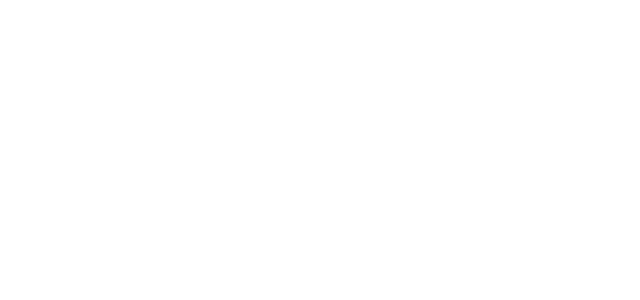
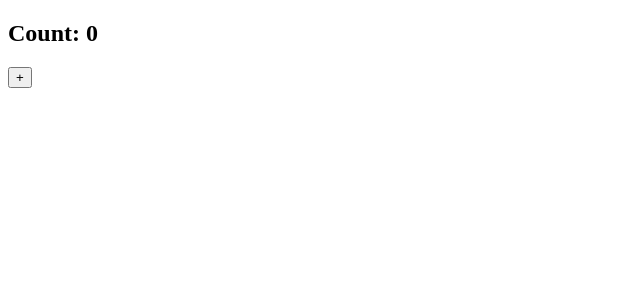
Before and after one commit to MrCupid75/REACT-JS-BEGINNER-TO-ADVANCE-COURSE, a React (Vite) app in the folder vite-project/: page / in a window 1280 px wide. Shown: the top 300 px of the page, without its empty margins (0-640 px from the left). Built offline with nearby package versions, Linux system fonts and the light colour scheme.

Commit message:
counter component implemented

```diff
--- a/vite-project/src/App.jsx
+++ b/vite-project/src/App.jsx
@@ -1,10 +1,11 @@
 import React from 'react'
+import Counter from './useStateChallenege/Counter'
 
 const App = () => {
 
   return (
    <section>
-
+      <Counter />
    </section>
   )
 }
--- a/vite-project/src/useStateChallenege/Counter.jsx
+++ b/vite-project/src/useStateChallenege/Counter.jsx
@@ -0,0 +1,20 @@
+import React, { useState } from 'react'
+
+const Counter = () => {
+
+    const [count, setCount] = useState(() => {
+        const initialCount = 0
+        return initialCount
+    })
+
+    const addOne = () => setCount((preCount) => preCount + 1)
+
+  return (
+    <div>
+        <h1>Count: {count}</h1>
+        <button onClick={addOne}>+</button>
+    </div>
+  )
+}
+
+export default Counter
```
